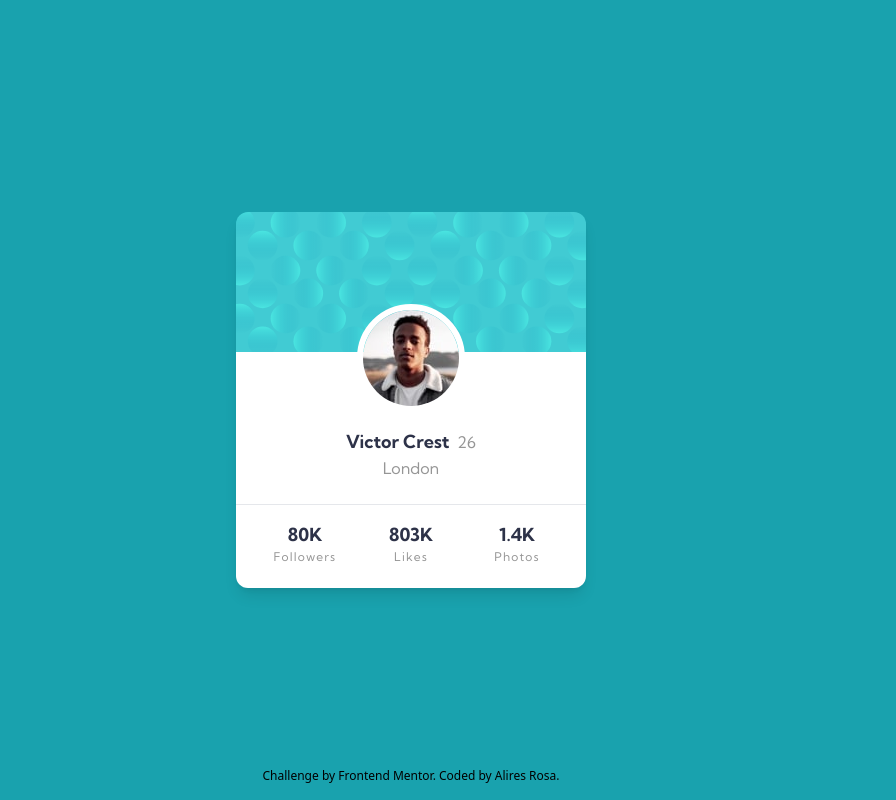
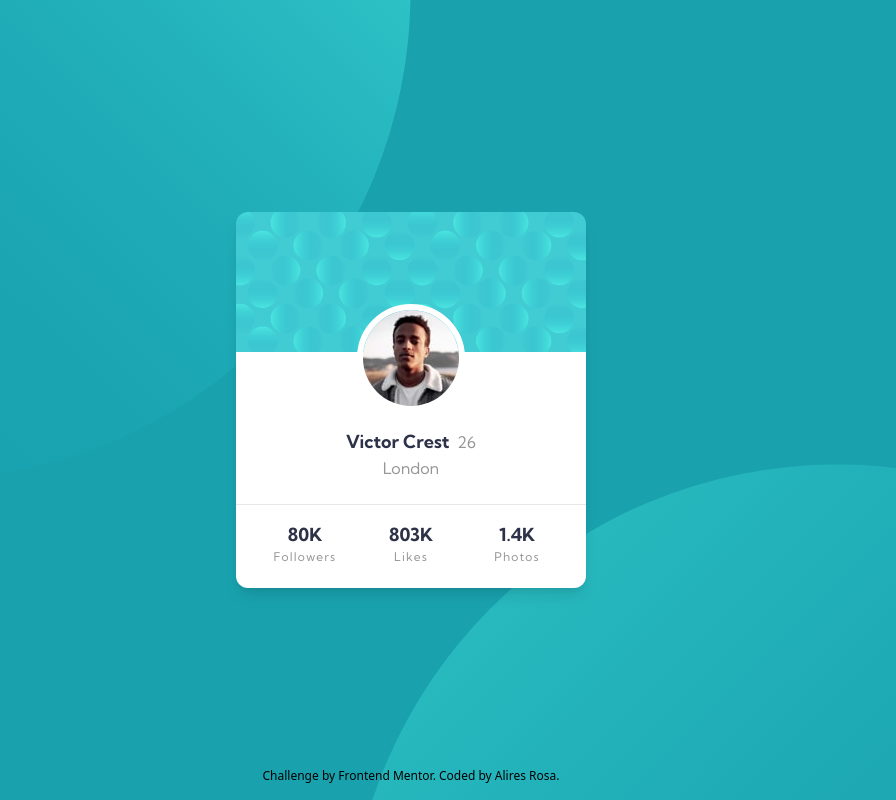
Before and after one commit to DomeniqueRosa/profile-card-component-main, a plain HTML site: page index.html in a window 1280 px wide. Shown: the whole page, without its empty margins (229-1125 px from the left). Drawn offline with nearby package versions, Linux system fonts and the light colour scheme.

Commit message:
style: adc fundo

```diff
--- a/index.html
+++ b/index.html
@@ -41,11 +41,17 @@
         background-repeat: no-repeat;
     background-position: top;
       }
+
+      .bg-body{
+        background-image: url(./images/bg-pattern-top.svg),  url('./images/bg-pattern-bottom.svg') ;
+        background-repeat: no-repeat, no-repeat;
+        background-position: right 50vw bottom 40vh, left 45vw top 58vh
+      }
     </style>
 
     <title>Frontend Mentor | Profile card component</title>
   </head>
-  <body class="grid place-items-center h-screen bg-dark-cyan">
+  <body class="grid place-items-center h-screen bg-dark-cyan bg-body">
     <div
       class="bg-custom font-kumbh text-dark-gray bg-white flex flex-col place-items-center  border-gray-200 rounded-xl shadow-lg w-[350px] h-[376px]"
     >
```
